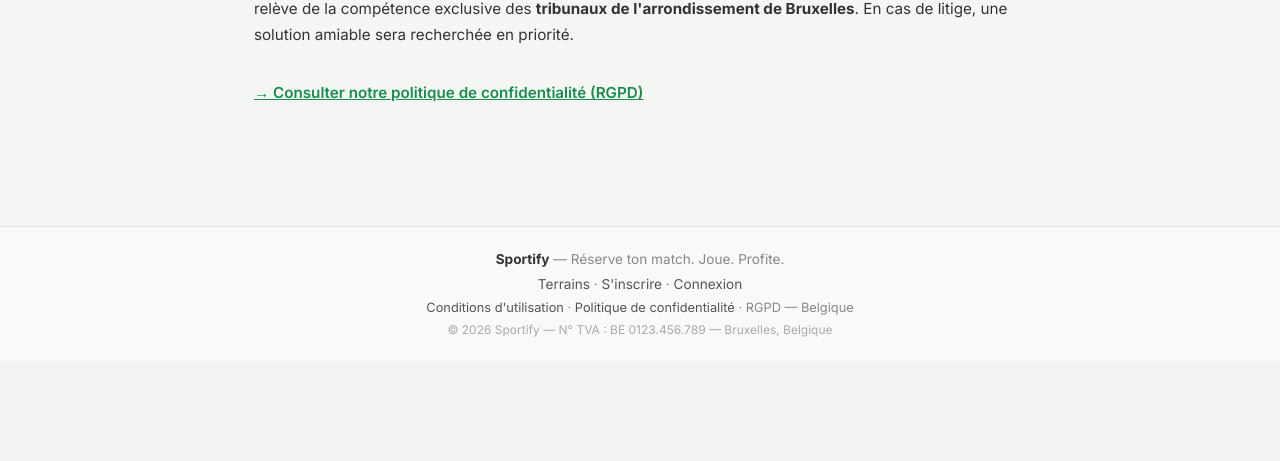
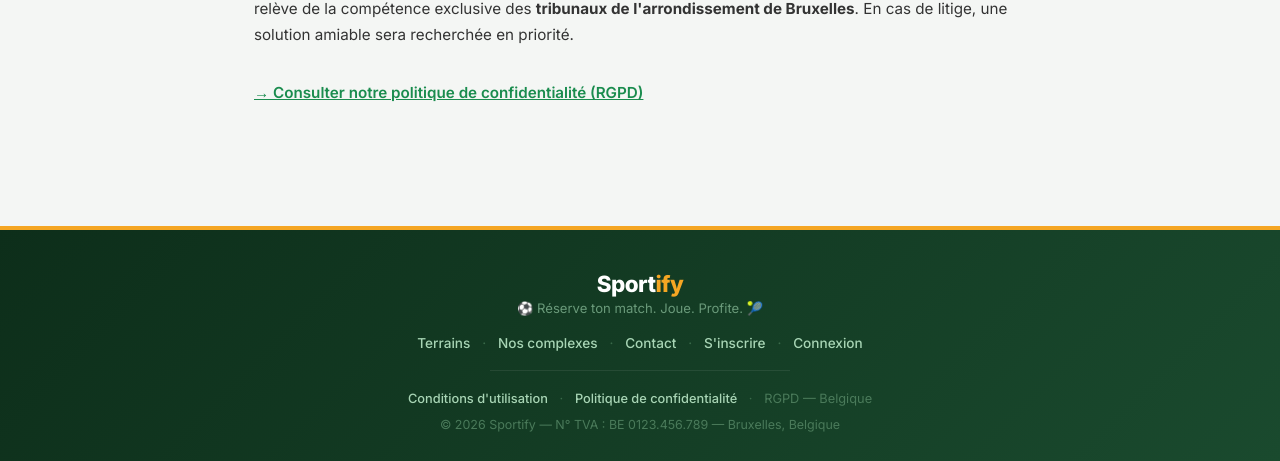
Before and after one commit to Morad-eh/sportify, a Django app: template gestion/templates/gestion/conditions.html in a window 1280 px wide. Shown: the part 3437-3898 px from the top of the page. Before the commit the page ends 3774 px from the top, so only its background shows below. Run offline with Django 3.2, Linux system fonts and the light colour scheme; the template is opened without the code that fills it, so the values that code supplies are empty.

Commit message:
base : footer vert/or + bannière cookies + nom utilisateur navbar + badge admin

```diff
--- a/gestion/templates/gestion/base.html
+++ b/gestion/templates/gestion/base.html
@@ -131,18 +131,36 @@
         main { flex: 1; }
 
         footer {
-            background: #f9f9f9;
-            color: #888888;
+            background: linear-gradient(135deg, #0d2e1a 0%, #1a4a2e 100%);
+            color: #8ab89a;
             text-align: center;
-            padding: 1.5rem 2rem;
+            padding: 2.5rem 2rem 1.8rem;
             font-size: 0.85rem;
             margin-top: auto;
-            border-top: 1px solid #e0e0e0;
+            border-top: 4px solid #f5a623;
         }
-
-        footer strong { color: #333; }
-        footer a { color: #555; text-decoration: none; }
-        footer a:hover { text-decoration: underline; }
+        footer .footer-brand {
+            font-size: 1.4rem;
+            font-weight: 800;
+            letter-spacing: -0.5px;
+        }
+        footer .footer-brand .sport { color: #ffffff; }
+        footer .footer-brand .ify { color: #f5a623; }
+        footer .footer-tagline {
+            color: #6a9a7a;
+            font-size: 0.82rem;
+            margin-top: 0.2rem;
+            margin-bottom: 1.2rem;
+        }
+        footer .footer-links { margin-bottom: 0.7rem; }
+        footer a { color: #a8d5b5; text-decoration: none; font-weight: 500; transition: color 0.15s; }
+        footer a:hover { color: #f5a623; }
+        footer .footer-sep { color: #3a6a4a; margin: 0 0.5rem; }
+        footer .footer-legal { font-size: 0.78rem; color: #4a7a5a; margin-top: 0.5rem; }
+        footer .footer-divider {
+            border: none; border-top: 1px solid rgba(255,255,255,0.08);
+            margin: 1.2rem auto; max-width: 300px;
+        }
 
         .container {
             max-width: 1200px;
@@ -223,9 +241,33 @@
                     {% if not user.is_staff %}
                         <li><a href="{% url 'dashboard' %}">{% trans "Mon espace" %}</a></li>
                     {% endif %}
-                    <li><a href="{% url 'profil' %}">{% trans "Mon profil" %}</a></li>
+                    <li>
+                        <a href="{% url 'profil' %}" style="display:flex; align-items:center; gap:0.5rem;">
+                            <span style="display:inline-flex; align-items:center; justify-content:center;
+                                width:30px; height:30px; border-radius:50%;
+                                background:{% if user.is_staff %}var(--or){% else %}var(--vert-gazon){% endif %};
+                                color:{% if user.is_staff %}var(--vert-nuit){% else %}var(--blanc){% endif %};
+                                font-weight:700; font-size:0.82rem; flex-shrink:0;">
+                                {{ user.get_full_name|first|upper|default:user.username|first|upper }}
+                            </span>
+                            <span style="color:#e2ead8; font-size:0.88rem; font-weight:600; max-width:110px; overflow:hidden; text-overflow:ellipsis; white-space:nowrap;">
+                                {% if user.get_full_name %}{{ user.get_full_name }}{% else %}{{ user.username }}{% endif %}{% if user.is_staff %} <span style="color:var(--or); font-size:0.75rem;">(Admin)</span>{% endif %}
+                            </span>
+                        </a>
+                    </li>
                     {% if user.is_staff %}
-                        <li><a href="{% url 'admin_dashboard' %}">📊 Dashboard</a></li>
+                        <li>
+                            <a href="{% url 'admin_dashboard' %}" style="position:relative; display:inline-flex; align-items:center; gap:0.4rem;">
+                                📊 Dashboard
+                                {% if alerte_total > 0 %}
+                                <span style="display:inline-flex; align-items:center; justify-content:center;
+                                    background:#e53e3e; color:#fff; font-size:0.68rem; font-weight:800;
+                                    min-width:18px; height:18px; border-radius:99px; padding:0 4px; line-height:1;">
+                                    {{ alerte_total }}
+                                </span>
+                                {% endif %}
+                            </a>
+                        </li>
                         <li><a href="/admin/">{% trans "Administration" %}</a></li>
                     {% endif %}
                     <li>
@@ -269,20 +311,78 @@
     </main>
 
     <footer>
-        <p><strong>Sportify</strong> &mdash; {% trans "Réserve ton match. Joue. Profite." %}</p>
-        <p style="margin-top:0.6rem">
+        <div class="footer-brand"><span class="sport">Sport</span><span class="ify">ify</span></div>
+        <p class="footer-tagline">⚽ {% trans "Réserve ton match. Joue. Profite." %} 🎾</p>
+
+        <div class="footer-links">
             <a href="{% url 'terrains' %}">{% trans "Terrains" %}</a>
+            <span class="footer-sep">·</span>
+            <a href="{% url 'nos_complexes' %}">{% trans "Nos complexes" %}</a>
+            <span class="footer-sep">·</span>
+            <a href="{% url 'contact' %}">{% trans "Contact" %}</a>
             {% if not user.is_authenticated %}
-                &middot; <a href="{% url 'inscription' %}">{% trans "S'inscrire" %}</a>
-                &middot; <a href="{% url 'connexion' %}">{% trans "Connexion" %}</a>
+                <span class="footer-sep">·</span>
+                <a href="{% url 'inscription' %}">{% trans "S'inscrire" %}</a>
+                <span class="footer-sep">·</span>
+                <a href="{% url 'connexion' %}">{% trans "Connexion" %}</a>
             {% endif %}
+        </div>
+
+        <hr class="footer-divider">
+
+        <div class="footer-links" style="font-size:0.8rem;">
+            <a href="{% url 'conditions' %}">{% trans "Conditions d'utilisation" %}</a>
+            <span class="footer-sep">·</span>
+            <a href="{% url 'confidentialite' %}">{% trans "Politique de confidentialité" %}</a>
+            <span class="footer-sep">·</span>
+            <span style="color:#4a7a5a;">{% trans "RGPD — Belgique" %}</span>
+        </div>
+
+        <p class="footer-legal">© 2026 Sportify — N° TVA : BE 0123.456.789 — Bruxelles, Belgique</p>
+    </footer>
+
+<!-- Bannière cookies -->
+<div id="cookie-banner" style="display:none; position:fixed; bottom:0; left:0; right:0; z-index:9999;
+    background:#0d2e1a; color:#fff; padding:1rem 2rem;
+    display:flex; align-items:center; justify-content:space-between; gap:1.5rem; flex-wrap:wrap;
+    box-shadow:0 -4px 20px rgba(0,0,0,0.25);">
+    <div style="flex:1; min-width:220px;">
+        <p style="margin:0; font-size:0.88rem; line-height:1.5;">
+            🍪 <strong>Cookies</strong> — Sportify utilise uniquement des cookies strictement nécessaires
+            (session, sécurité). Aucun cookie publicitaire ou de suivi.
+            <a href="{% url 'confidentialite' %}#cookies" style="color:#f5a623; font-weight:600; margin-left:0.3rem;">En savoir plus</a>
         </p>
-        <p style="margin-top:0.5rem; font-size:0.8rem;">
-            <a href="{% url 'conditions' %}">{% trans "Conditions d'utilisation" %}</a> &middot;
-            <a href="{% url 'confidentialite' %}">{% trans "Politique de confidentialité" %}</a> &middot;
-            {% trans "RGPD — Belgique" %}
-        </p>
-        <p style="margin-top:0.4rem; font-size:0.75rem; color:#aaa;">© 2026 Sportify — N° TVA : BE 0123.456.789 — Bruxelles, Belgique</p>
-    </footer>
+    </div>
+    <div style="display:flex; gap:0.7rem; flex-shrink:0;">
+        <button onclick="acceptCookies()" style="background:#1a8c4e; color:#fff; border:none; padding:0.55rem 1.3rem;
+            border-radius:8px; font-size:0.88rem; font-weight:700; cursor:pointer;">
+            ✓ Accepter
+        </button>
+        <button onclick="refuserCookies()" style="background:transparent; color:#ccc; border:1.5px solid rgba(255,255,255,0.3);
+            padding:0.55rem 1.1rem; border-radius:8px; font-size:0.88rem; cursor:pointer;">
+            Continuer sans accepter
+        </button>
+    </div>
+</div>
+
+<script>
+(function() {
+    var consent = localStorage.getItem('sportify_cookie_consent');
+    if (!consent) {
+        document.getElementById('cookie-banner').style.display = 'flex';
+    }
+})();
+
+function acceptCookies() {
+    localStorage.setItem('sportify_cookie_consent', 'accepted');
+    document.getElementById('cookie-banner').style.display = 'none';
+}
+
+function refuserCookies() {
+    localStorage.setItem('sportify_cookie_consent', 'refused');
+    document.getElementById('cookie-banner').style.display = 'none';
+}
+</script>
+
 </body>
 </html>
```
